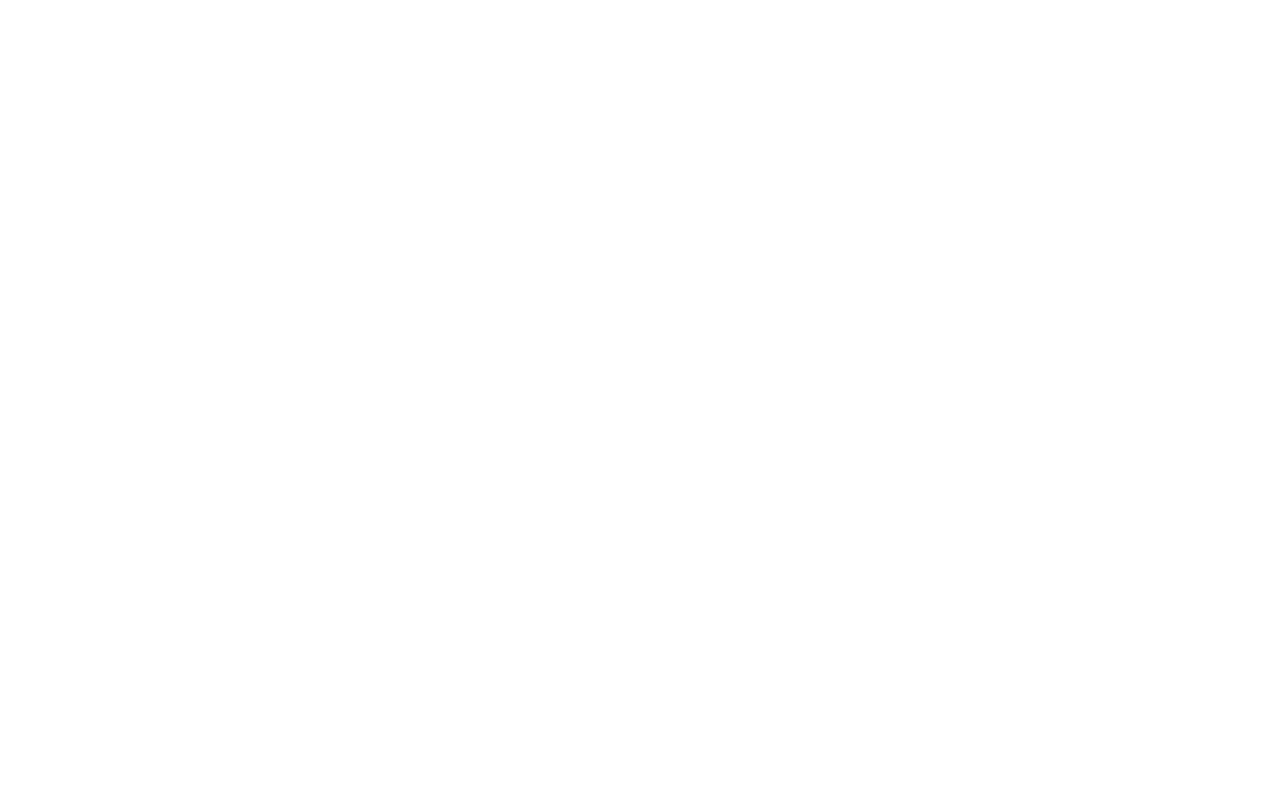
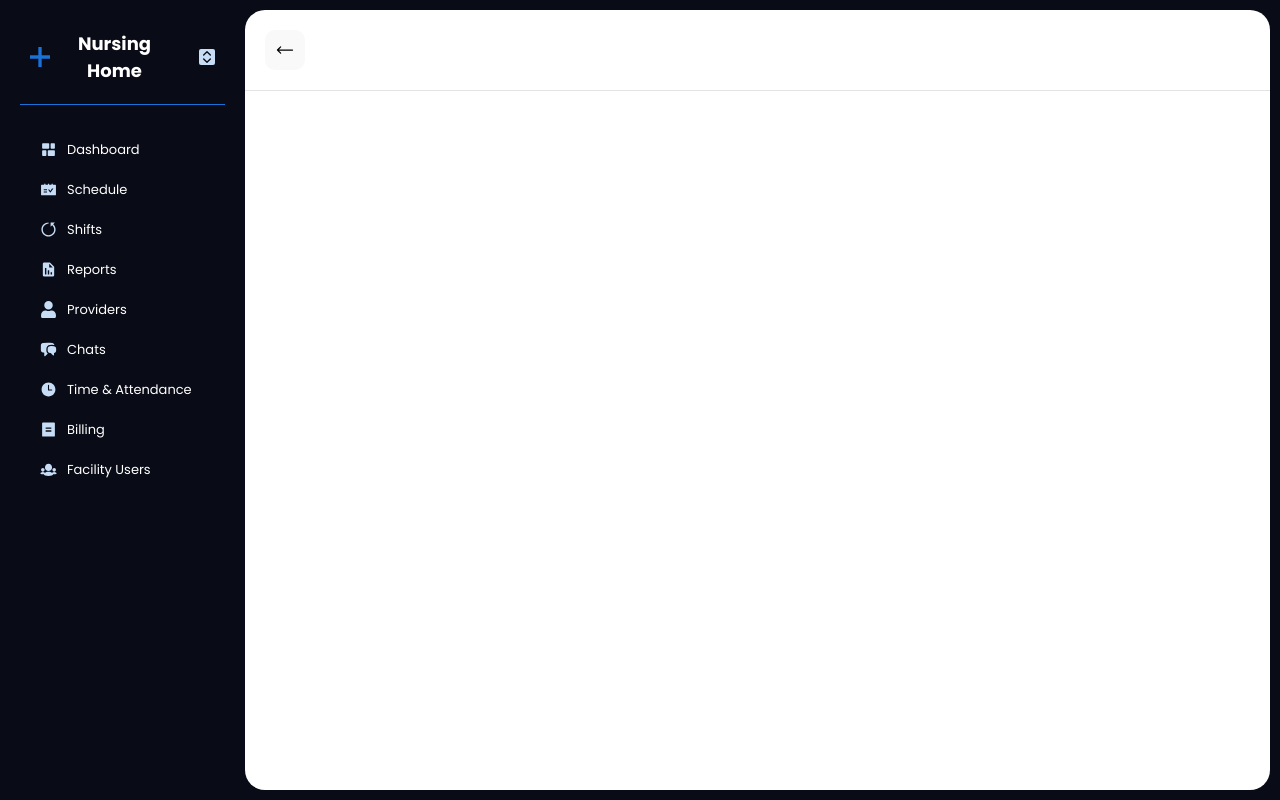
Before and after one commit to LinhAndroidDev/Login-ReactJs, a React (Create React App) app: page /home in a window 1280 px wide. Before the commit this address had no page. Built offline with nearby package versions, Linux system fonts and the light colour scheme.

Commit message:
create navigation drawer home

```diff
--- a/package.json
+++ b/package.json
@@ -9,6 +9,7 @@
     "@testing-library/user-event": "^13.5.0",
     "react": "^19.1.0",
     "react-dom": "^19.1.0",
+    "react-icons": "^5.5.0",
     "react-router-dom": "^7.6.0",
     "react-scripts": "5.0.1",
     "web-vitals": "^2.1.4"
--- a/src/App.js
+++ b/src/App.js
@@ -3,6 +3,7 @@
 import { BrowserRouter as Router, Routes, Route, Link } from 'react-router-dom';
 import { Register } from './register/Register';
 import { ForgetPassword } from './forget_password/ForgetPassword';
+import { Home } from './home/Home';
 
 function App() {
   return (
@@ -12,6 +13,7 @@
           <Route path="/" element={<Login />} />
           <Route path="/register" element={<Register />} />
           <Route path="/forget_password" element={<ForgetPassword />} />
+          <Route path="/home" element={<Home />} />
         </Routes>
       </Router>
     </div>
--- /dev/null
+++ b/src/home/ContentHome.js
@@ -0,0 +1,44 @@
+import { HiArrowLongLeft } from "react-icons/hi2";
+import colors from "../style/colors";
+
+export const ContentHome = () => {
+    return (
+        <div style={{
+            display: 'flex',
+            flex: '5',
+            height: '100%',
+            flexDirection: 'column',
+            backgroundColor: 'white',
+            borderRadius: '20px',
+            alignItems: 'start'
+        }}>
+            <Top />
+        </div>
+    );
+}
+
+function Top() {
+    return (
+        <div style={{
+            padding: '20px',
+            width: '100%',
+            borderBottomStyle: 'solid',
+            borderBottomWidth: '1px',
+            borderBottomColor: colors.greyDivider,
+            display: 'flex',
+            alignItems: 'start'
+        }}>
+            <div style={{ display: 'flex' }}>
+                <HiArrowLongLeft style={{
+                    width: '40px',
+                    height: '40px',
+                    backgroundColor: colors.greyBg,
+                    borderRadius: '10px',
+                    padding: '10px'
+                }} />
+
+
+            </div>
+        </div>
+    );
+}
--- /dev/null
+++ b/src/home/Home.js
@@ -0,0 +1,19 @@
+import colors from '../style/colors';
+import React from 'react';
+import { NavigationDrawer } from './NavigationDrawer';
+import { ContentHome } from './ContentHome';
+
+export const Home = () => {
+    return (
+        <div style={{
+            display: 'flex',
+            backgroundColor: colors.background,
+            width: '100vw',
+            height: '100vh',
+            padding: '10px'
+        }}>
+            <NavigationDrawer />
+            <ContentHome />
+        </div>
+    );
+}
--- /dev/null
+++ b/src/home/ListFunctionHome.js
@@ -0,0 +1,57 @@
+import { AiFillSchedule } from "react-icons/ai";
+import { BiSolidReport } from "react-icons/bi";
+import { FaUser } from "react-icons/fa";
+import { HiMiniChatBubbleLeftRight } from "react-icons/hi2";
+import { IoTime } from "react-icons/io5";
+import { RiBillFill, RiDashboardHorizontalFill, RiResetLeftFill } from "react-icons/ri";
+import { TiGroup } from "react-icons/ti";
+import colors from "../style/colors";
+import { useState } from "react";
+
+export const ListFunctionHome = () => {
+    const items = [
+        { Icon: RiDashboardHorizontalFill, title: 'Dashboard' },
+        { Icon: AiFillSchedule, title: 'Schedule' },
+        { Icon: RiResetLeftFill, title: 'Shifts' },
+        { Icon: BiSolidReport, title: 'Reports' },
+        { Icon: FaUser, title: 'Providers' },
+        { Icon: HiMiniChatBubbleLeftRight, title: 'Chats' },
+        { Icon: IoTime, title: 'Time & Attendance' },
+        { Icon: RiBillFill, title: 'Billing' },
+        { Icon: TiGroup, title: 'Facility Users' },
+      ];
+
+      const [hoveredIndex, setHoveredIndex] = useState(null);
+
+      return (
+        <div style={{ display: 'flex', flexDirection: 'column', paddingTop: '25px', paddingLeft: '10px' }}>
+          {items.map((item, index) => {
+            const IconComponent = item.Icon;
+            const isHovered = hoveredIndex === index;
+            return (
+              <div
+                key={index}
+                style={{
+                  display: 'flex',
+                  alignItems: 'center',
+                  gap: '10px',
+                  padding: '10px 10px 10px 20px',
+                  borderRadius: '10px',
+                  backgroundColor: isHovered ? 'rgba(190, 190, 190, 0.1)' : 'transparent',
+                  transition: 'background-color 0.2s ease',
+                  cursor: 'pointer',
+                }}
+                onMouseEnter={() => setHoveredIndex(index)}
+                onMouseLeave={() => setHoveredIndex(null)}
+              >
+                <IconComponent
+                  color={isHovered ? colors.iconSelected : colors.iconUnSelected}
+                  style={{ width: isHovered ? '20px' : '17px', height: isHovered ? '20px' : '17px' }}
+                />
+                <span style={{ fontSize: '13px', color: 'white' }}>{item.title}</span>
+              </div>
+            );
+          })}
+        </div>
+      );
+}
--- /dev/null
+++ b/src/home/NavigationDrawer.js
@@ -0,0 +1,41 @@
+import { GrFormAdd } from "react-icons/gr";
+import colors from "../style/colors";
+import { ListFunctionHome } from "./ListFunctionHome";
+import { LuChevronsUpDown } from "react-icons/lu";
+
+export const NavigationDrawer = () => {
+    return (
+        <div style={{
+            display: 'flex',
+            flex: '1',
+            marginRight: '30px',
+            height: '100%',
+            flexDirection: 'column'
+        }}>
+            <div style={{
+                display: 'flex',
+                alignItems: 'center',
+                marginLeft: '10px',
+                marginTop: '20px',
+                marginBottom: '20px'
+            }}>
+                <GrFormAdd color={colors.iconSelected} style={{ width: '40px', height: '40px' }} />
+                <p style={{
+                    flex: '1',
+                    fontSize: '18px',
+                    color: 'white',
+                    fontWeight: 'bold',
+                }}>Nursing Home</p>
+                <div style={{
+                    display: 'flex',
+                    alignItems: 'center',
+                    backgroundColor: colors.iconUnSelected,
+                    borderRadius: '2px',
+                    marginLeft: '30px'
+                }}><LuChevronsUpDown color={colors.background} style={{ width: '16px' }} /></div>
+            </div>
+            <div style={{ width: '100%', height: '0.5px', backgroundColor: colors.iconSelected, marginLeft: '10px' }} />
+            <ListFunctionHome />
+        </div>
+    );
+}
--- a/src/login/Login.js
+++ b/src/login/Login.js
@@ -28,6 +28,14 @@
 
     const navigateToForgetPassword = () => {
         navigate('/forget_password');
+    }
+
+    const navigateToHome = () => {
+        if (formData.email === 'linhnguyen@gmail.com' && formData.password === '1234567') {
+            navigate('/home');
+        } else {
+            alert("Email or password fail")
+        }
     }
 
     const [isHover, setIsHover] = useState(false);
@@ -104,7 +112,7 @@
                         <input type="checkbox" />
                         <p style={{ fontSize: '9px', color: 'black', fontWeight: '500', marginLeft: '6px' }}>Remember for 30 days</p>
                     </div>
-                    <p className="button-login" style={{ marginTop: '20px' }}>Login</p>
+                    <p className="button-login" onClick={navigateToHome} style={{ marginTop: '20px' }}>Login</p>
                     <ViewOr />
                     <div style={{ display: 'flex', width: '404px' }}>
                         <LoginOtherView icon="assets/ic_google.svg" title="Sign in with Google" />
--- /dev/null
+++ b/src/style/colors.js
@@ -0,0 +1,9 @@
+const colors = {
+    background: '#090b16',
+    iconSelected: '#1a72d8',
+    iconUnSelected: '#c6ddf5',
+    greyBg: 'rgba(224, 224, 224, 0.2)',
+    greyDivider: 'rgb(227, 227, 227)',
+}
+
+export default colors;
```
Also changed, not shown: 1 other file (tests, documents, lock files or other folders).
